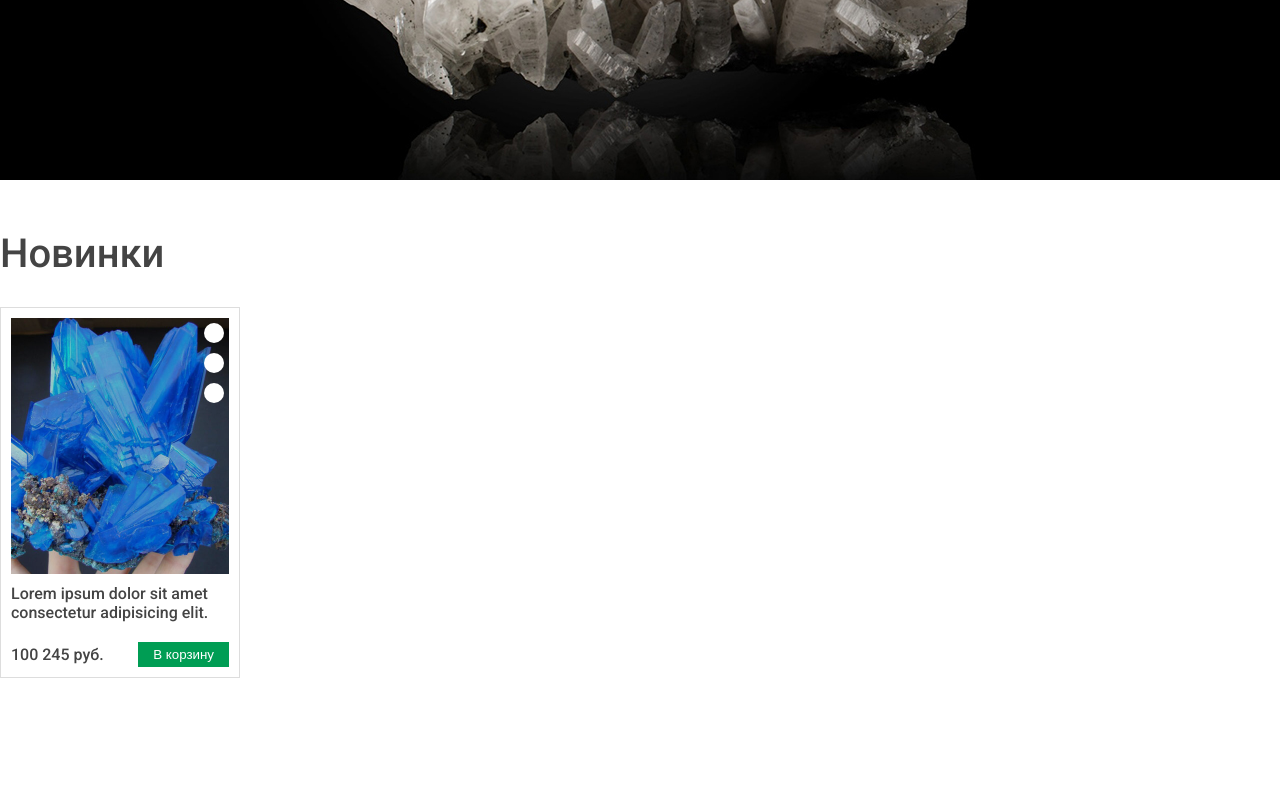
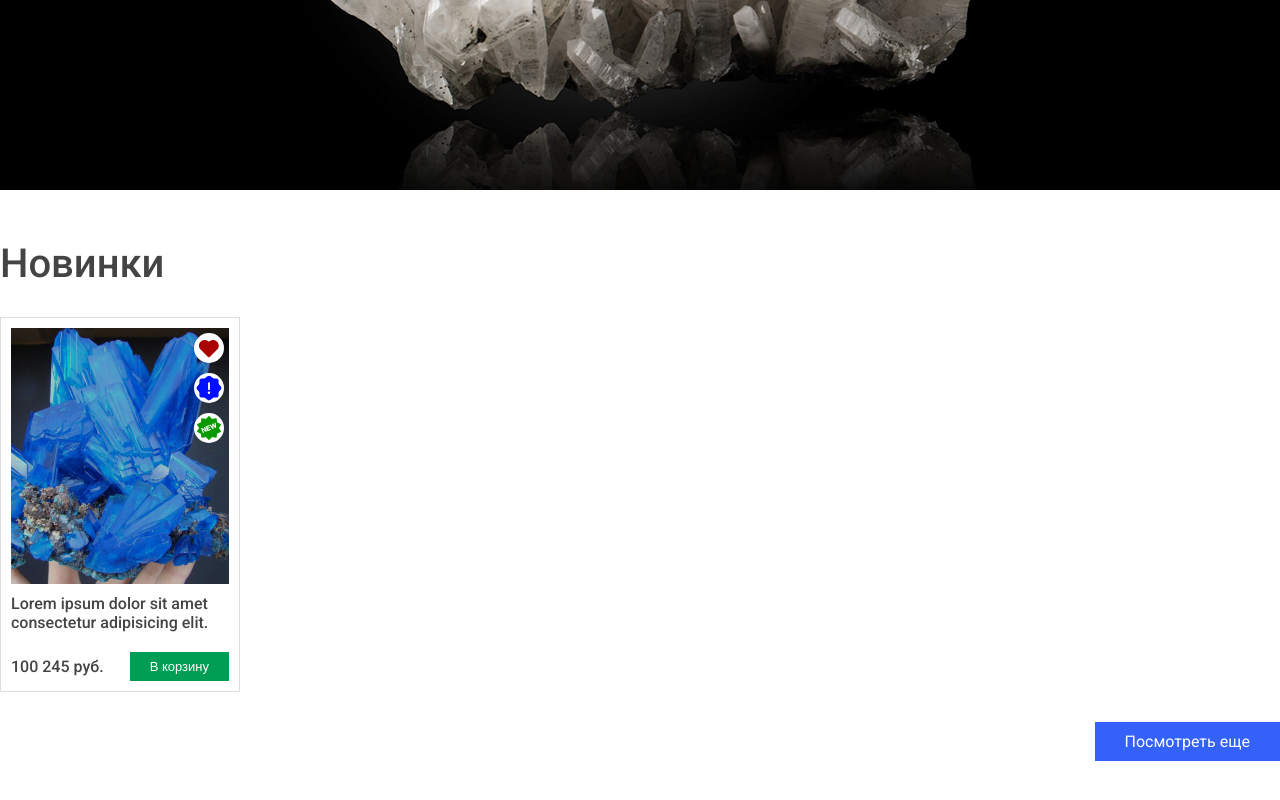
Before and after one commit to Andrej-Nil/mineral-kingdom, a plain HTML site: page index.html in a window 1280 px wide. Shown: the part 544-1344 px from the top of the page. Before the commit the page ends 1272 px from the top, so only its background shows below. Drawn offline with Linux system fonts and the light colour scheme.

Commit message:
Доделал карточку товара и блок section

```diff
--- a/index.html
+++ b/index.html
@@ -136,20 +136,20 @@
 
     <section class="section">
       <p class="section__title">Новинки</p>
-
+      <div class="section__content">
         <div class="product-list">
           <div class="product-card">
             <div class="product-card__sticker-list">
-            <span class="product-card__sticker">
-
+              <span class="product-card__sticker sticker">
+                <img src="./images/icon/heart.svg" alt="" class="sticker__icon sticker__icon_btn active">
               </span>
 
-            <span class="product-card__sticker">
-
+              <span class="product-card__sticker sticker">
+                <img src="./images/icon/info-circle.svg" alt="" class="sticker__icon">
               </span>
 
-            <span class="product-card__sticker">
-
+              <span class="product-card__sticker sticker">
+                <img src="./images/icon/new.svg" alt="" class="sticker__icon">
               </span>
             </div>
 
@@ -165,9 +165,14 @@
 
             <div class="product-card__bottom">
               <p class="product-card__price">100 245 руб.</p>
-            <button class="product-card__btn btn btn_green">В корзину</button>
+              <button class="product-card__btn btn btn_green btn_s">В корзину</button>
             </div>
           </div>
+        </div>
+      </div>
+
+      <div class="section__bottom">
+        <a href="./" class="section__btn btn btn_blue">Посмотреть еще</a>
       </div>
     </section>
   </main>
--- a/scss/blocks/_product-card.scss
+++ b/scss/blocks/_product-card.scss
@@ -30,14 +30,6 @@
   display: flex;
   flex-direction: column;
   gap: 10px;
-}
-
-.product-card__sticker {
-  display: block;
-  width: 20px;
-  height: 20px;
-  background: #fff;
-  border-radius: 50%;
 }
 
 .product-card__img-link {
--- a/scss/blocks/_section.scss
+++ b/scss/blocks/_section.scss
@@ -6,4 +6,17 @@
   font-size: 40px;
   font-weight: 500;
   margin-bottom: 30px;
+  //border-bottom: 1px solid #f5f5f5;
 }
+
+.section__content {
+  margin-bottom: 30px;
+}
+
+.section__bottom {
+  display: flex;
+}
+
+.section__btn {
+  margin-left: auto;
+}
--- a/scss/elements/_btn.scss
+++ b/scss/elements/_btn.scss
@@ -6,8 +6,12 @@
   color: #444;
   background: #ffffff00;
   cursor: pointer;
-  padding: 5px 15px;
+  padding: 10px 30px;
   transition: 0.2s ease-in-out;
+  &_s {
+    padding: 7px 20px;
+    font-size: 13px;
+  }
   &_blue {
     background: #3361fa;
     color: #fff;
--- /dev/null
+++ b/scss/elements/_sticker.scss
@@ -0,0 +1,20 @@
+.sticker {
+  display: block;
+  width: 30px;
+  height: 30px;
+  padding: 2px;
+  background: #fff;
+  border-radius: 50%;
+}
+
+.sticker__icon {
+  width: 100%;
+  height: 100%;
+  &_btn {
+    opacity: 0.3;
+    cursor: pointer;
+  }
+  &.active {
+    opacity: 1;
+  }
+}
--- a/scss/style.scss
+++ b/scss/style.scss
@@ -6,6 +6,7 @@
 @import "./elements/btn";
 @import "./elements/catalog-btn";
 @import "./elements/input";
+@import "./elements/sticker";
 
 @import "./blocks/search";
 @import "./blocks/header-top";
```
Also changed, not shown: css/style.css, css/style.min.css, images/icon/heart.svg (added), images/icon/info-circle.svg (added), images/icon/new.svg (added), 2 other files. Lines whose indentation alone changed are shown as unchanged.
